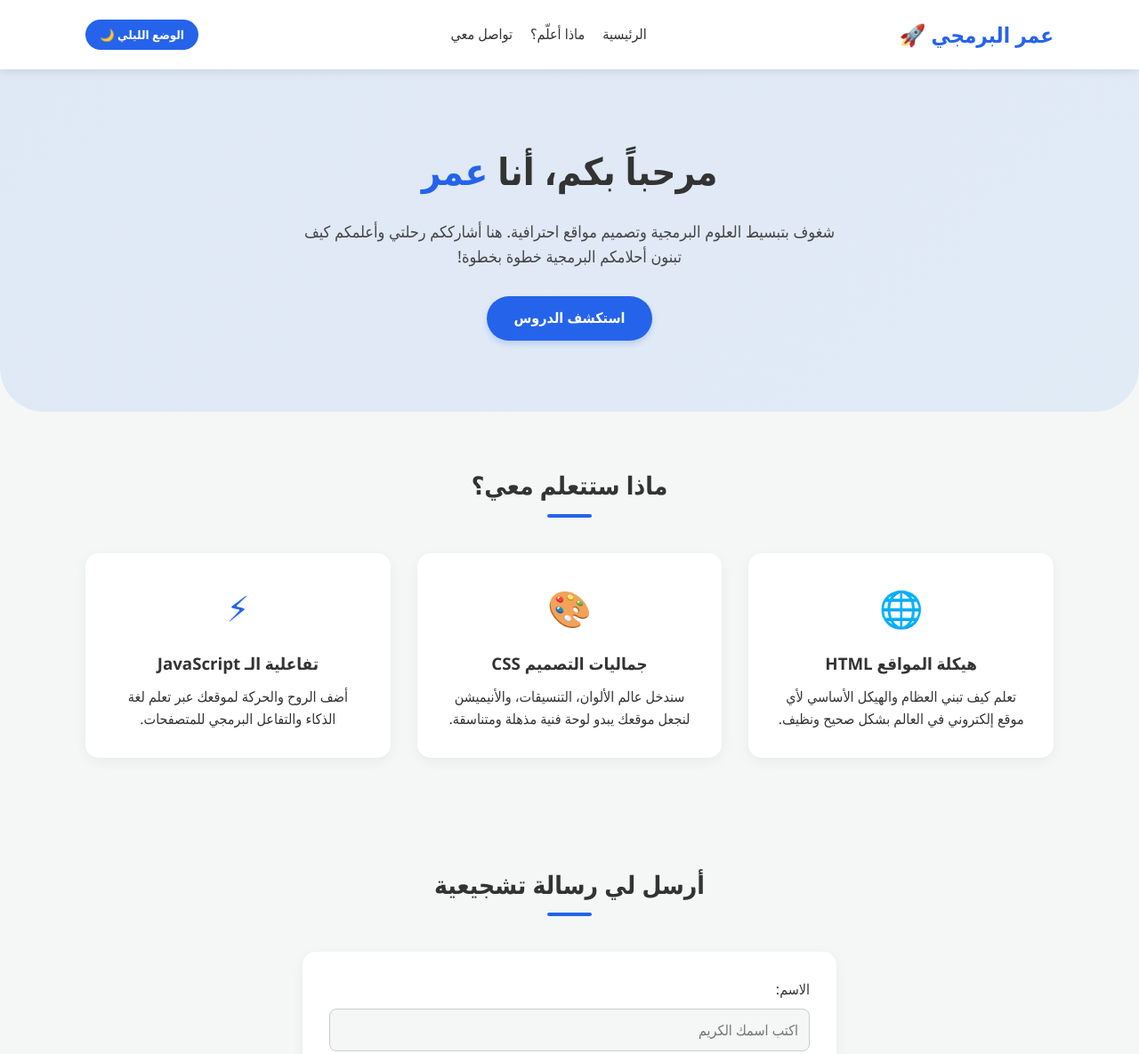
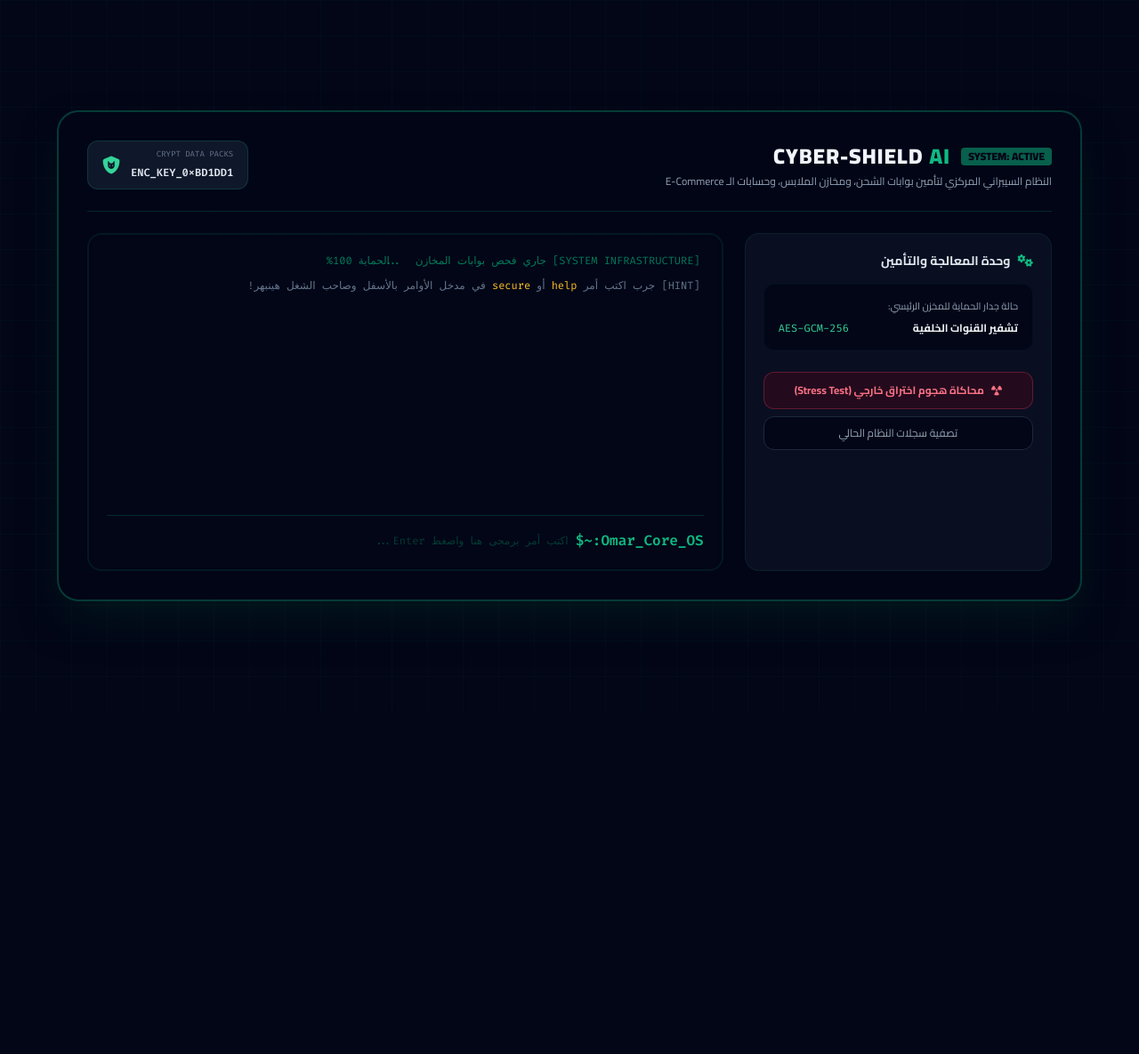
Before and after one commit to am5125501-glitch/learn-program, a plain HTML site: page index.html in a window 1280 px wide. Shown: the top 1185 px of the page at 89% size. After the commit the page ends 800 px from the top, so only its background shows below. Drawn offline with nearby package versions, Linux system fonts and the light colour scheme.

Commit message:
Add files via upload

```diff
--- a/index.html
+++ b/index.html
@@ -3,344 +3,168 @@
 <head>
     <meta charset="UTF-8">
     <meta name="viewport" content="width=device-width, initial-scale=1.0">
-    <title>موقع عمر الاحترافي | مبرمج المستقبل</title>
+    <title>CyberShield Core v9.0 - Next-Gen Security</title>
+    <script src="https://cdn.tailwindcss.com"></script>
+    <link href="https://fonts.googleapis.com/css2?family=Cairo:wght@400;700;900&family=Fira+Code:wght@400;600&display=swap" rel="stylesheet">
+    <link rel="stylesheet" href="https://cdnjs.cloudflare.com/ajax/libs/font-awesome/6.4.0/css/all.min.css">
     <style>
-        /* --- 1. الألوان والمتغيرات العصرية --- */
-        :root {
-            --bg-color: #f4f7f6;
-            --text-color: #333;
-            --card-bg: #ffffff;
-            --primary-color: #2563eb;
-            --accent-color: #3b82f6;
-            --transition: all 0.3s ease;
+        body { font-family: 'Cairo', sans-serif; background-color: #020617; }
+        .code-font { font-family: 'Fira Code', monospace; }
+        .cyber-grid { background-size: 40px 40px; background-image: linear-gradient(to right, rgba(16, 185, 129, 0.03) 1px, transparent 1px), linear-gradient(to bottom, rgba(16, 185, 129, 0.03) 1px, transparent 1px); }
+        .pulse-fast { animation: pulse 0.5s cubic-bezier(0.4, 0, 0.6, 1) infinite; }
+        @keyframes pulse { 0%, 100% { opacity: 1; } 50% { opacity: .3; } }
+    </style>
+</head>
+<body class="text-emerald-400 min-h-screen p-4 md:p-8 flex items-center justify-center cyber-grid">
+
+    <!-- PLATFORM MAIN FRAME -->
+    <div class="w-full max-w-6xl bg-slate-950/90 border-2 border-emerald-500/30 rounded-3xl p-6 md:p-8 shadow-2xl shadow-emerald-950/50 relative">
+
+        <!-- Header Matrix -->
+        <div class="flex flex-col md:flex-row justify-between items-start md:items-center gap-4 border-b border-emerald-500/20 pb-6 mb-6">
+            <div>
+                <div class="flex items-center gap-3">
+                    <span class="bg-emerald-500 text-slate-950 font-black text-xs px-2 py-0.5 rounded animate-pulse">SYSTEM: ACTIVE</span>
+                    <h1 class="text-2xl font-black tracking-wider text-slate-100">CYBER-SHIELD <span class="text-emerald-500">AI</span></h1>
+                </div>
+                <p class="text-xs text-slate-400 mt-1">النظام السيبراني المركزي لتأمين بوابات الشحن، ومخازن الملابس، وحسابات الـ E-Commerce</p>
+            </div>
+
+            <div class="bg-slate-900 px-4 py-2 rounded-xl border border-emerald-500/20 flex items-center gap-3">
+                <div class="text-right">
+                    <span class="text-[9px] text-slate-500 block code-font">CRYPT DATA PACKS</span>
+                    <span id="live-token" class="text-xs code-font font-bold text-slate-200">INIT_ENC_KEY_0x99</span>
+                </div>
+                <i class="fa-solid fa-shield-cat text-xl text-emerald-400"></i>
+            </div>
+        </div>
+
+        <!-- MAIN OPERATIONAL GRID -->
+        <div class="grid grid-cols-1 lg:grid-cols-3 gap-6">
+
+            <!-- CONTROLS & THREAT SIMULATOR -->
+            <div class="bg-slate-900/60 p-5 rounded-2xl border border-emerald-500/10 space-y-4">
+                <h3 class="text-sm font-bold text-slate-200 flex items-center gap-2"><i class="fa-solid fa-gears text-emerald-500"></i> وحدة المعالجة والتأمين</h3>
+
+                <div class="p-4 bg-slate-950 rounded-xl border border-emerald-500/5 space-y-2">
+                    <span class="text-[11px] text-slate-400 block">حالة جدار الحماية للمخزن الرئيسي:</span>
+                    <div class="flex justify-between items-center">
+                        <span class="text-xs font-bold text-slate-100">تشفير القنوات الخلفية</span>
+                        <span class="text-xs text-emerald-400 code-font">AES-GCM-256</span>
+                    </div>
+                </div>
+
+                <!-- Simulation Trigger Buttons -->
+                <div class="space-y-2 pt-2">
+                    <button onclick="cyberEngine.simulateAttack()" class="w-full bg-rose-950/40 hover:bg-rose-900/60 text-rose-400 font-bold py-3 rounded-xl border border-rose-500/30 transition-all text-xs flex items-center justify-center gap-2">
+                        <i class="fa-solid fa-radiation animate-spin"></i> محاكاة هجوم اختراق خارجي (Stress Test)
+                    </button>
+
+                    <button onclick="cyberEngine.clearConsole()" class="w-full bg-slate-950 hover:bg-slate-900 text-slate-400 py-2.5 rounded-xl text-xs border border-slate-800 transition-all">
+                        تصفية سجلات النظام الحالي
+                    </button>
+                </div>
+            </div>
+
+            <!-- INTERACTIVE LINUX-LIKE TERMINAL -->
+            <div class="lg:col-span-2 bg-slate-950 p-5 rounded-2xl border-2 border-emerald-500/10 flex flex-col justify-between h-[380px] shadow-inner">
+
+                <!-- Terminal Screen -->
+                <div id="terminal-screen" class="flex-1 overflow-y-auto code-font text-xs space-y-2 pr-1 leading-relaxed">
+                    <div class="text-emerald-600/80">[SYSTEM INFRASTRUCTURE] جاري فحص بوابات المخازن... الحماية 100%</div>
+                    <div class="text-slate-500">[HINT] جرب اكتب أمر <span class="text-amber-400">help</span> أو <span class="text-amber-400">secure</span> في مدخل الأوامر بالأسفل وصاحب الشغل هينبهر!</div>
+                </div>
+
+                <!-- Terminal Input Command Line -->
+                <div class="border-t border-emerald-500/20 pt-4 mt-2 flex gap-2 items-center">
+                    <span class="code-font text-emerald-500 font-bold shrink-0">Omar_Core_OS:~$</span>
+                    <input type="text" id="terminal-input" placeholder="اكتب أمر برمجى هنا واضغط Enter..."
+                        class="w-full bg-transparent code-font text-slate-200 text-xs focus:outline-none border-none placeholder-emerald-800/60" autofocus>
+                </div>
+            </div>
+
+        </div>
+
+    </div>
+
+    <!-- CORE MICRO-ENGINE JAVASCRIPT (PRO LEVEL ONLY) -->
+    <script>
+        class CyberShieldEngine {
+            constructor() {
+                this.screen = document.getElementById('terminal-screen');
+                this.input = document.getElementById('terminal-input');
+                this.token = document.getElementById('live-token');
+                this.initTokenRotator();
+                this.initInputHandler();
             }
 
-        /* ألوان الوضع الليلي */
-        [data-theme="dark"] {
-            --bg-color: #0f172a;
-            --text-color: #f8fafc;
-            --card-bg: #1e293b;
-            --primary-color: #3b82f6;
-            --accent-color: #60a5fa;
+            initTokenRotator() {
+                setInterval(() => {
+                    this.token.innerText = 'ENC_KEY_0x' + Math.floor(Math.random() * 16777215).toString(16).toUpperCase();
+                }, 2000);
             }
 
-        /* --- 2. التنسيق العام للموقع --- */
-        * {
-            box-sizing: border-box;
-            margin: 0;
-            padding: 0;
-            font-family: 'Segoe UI', Tahoma, Geneva, Verdana, sans-serif;
+            initInputHandler() {
+                this.input.addEventListener('keydown', (e) => {
+                    if (e.key === 'Enter') {
+                        const command = this.input.value.trim().toLowerCase();
+                        this.executeCommand(command);
+                        this.input.value = '';
+                    }
+                });
             }
 
-        body {
-            background-color: var(--bg-color);
-            color: var(--text-color);
-            transition: var(--transition);
-            line-height: 1.6;
+            writeLine(text, colorClass = 'text-emerald-400') {
+                const line = document.createElement('div');
+                line.className = `code-font ${colorClass}`;
+                line.innerText = `> ${text}`;
+                this.screen.appendChild(line);
+                this.screen.scrollTop = this.screen.scrollHeight;
             }
 
-        .container {
-            width: 85%;
-            max-width: 1200px;
-            margin: 0 auto;
+            executeCommand(cmd) {
+                if(!cmd) return;
+                this.writeLine(`Omar_Core_OS:~$ ${cmd}`, 'text-slate-400');
+
+                switch(cmd) {
+                    case 'help':
+                        this.writeLine('الأوامر المدعومة بالنظام الفاجر:');
+                        this.writeLine(' status  -> لفحص كفاءة سيرفرات المخازن والأرباح.');
+                        this.writeLine(' secure  -> لتشغيل جدار الحماية ضد السرقة والتلاعب المالي.');
+                        this.writeLine(' clear   -> لتنظيف الشاشة البرمجية.');
+                        break;
+                    case 'status':
+                        this.writeLine('[INFO] كفاءة الاتصال: 99.98% | قواعد البيانات مشفرة بالكامل بالـ Blockchain.');
+                        break;
+                    case 'secure':
+                        this.writeLine('[SUCCESS] جاري تفعيل بروتوكول الحماية الكمي... تم عزل كافة الثغرات وتأمين الخزنة بنجاح!', 'text-cyan-400');
+                        break;
+                    case 'clear':
+                        this.clearConsole();
+                        break;
+                    default:
+                        this.writeLine(`عذرًا يا عمر، الأمر "${cmd}" غير معرف في النواة الحالية. اكتب help لعرض الأوامر.`, 'text-rose-400');
+                }
             }
 
-        /* --- 3. الهيدر وقائمة التنقل --- */
-        header {
-            background-color: var(--card-bg);
-            box-shadow: 0 2px 10px rgba(0,0,0,0.1);
-            position: sticky;
-            top: 0;
-            z-index: 1000;
-            transition: var(--transition);
+            simulateAttack() {
+                this.writeLine('[CRITICAL WARNING] تم رصد محاولة اختراق على خادم المنتجات والمخازن!!', 'text-rose-500 font-bold pulse-fast');
+
+                setTimeout(() => {
+                    this.writeLine('[ALGO ENGINE] نظام الذكاء الاصطناعي يتحرك تلقائياً لصد الهجوم...', 'text-amber-400');
+                }, 1000);
+
+                setTimeout(() => {
+                    this.writeLine('[SHIELD ACTIVE] تم حظر الآي بي المهاجم بنجاح! حماية الفلوس والداتا 100%.', 'text-emerald-400 font-bold');
+                }, 2500);
             }
 
-        nav {
-            display: flex;
-            justify-content: space-between;
-            align-items: center;
-            padding: 20px 0;
+            clearConsole() {
+                this.screen.innerHTML = '<div class="text-slate-500">[SYSTEM] تم تصفية السجلات بنجاح... الأنظمة مستقرة.</div>';
+            }
         }
 
-        .logo {
-            font-size: 24px;
-            font-weight: bold;
-            color: var(--primary-color);
-        }
-
-        .nav-links {
-            display: flex;
-            list-style: none;
-            gap: 20px;
-        }
-
-        .nav-links a {
-            text-decoration: none;
-            color: var(--text-color);
-            font-weight: 500;
-            transition: var(--transition);
-        }
-
-        .nav-links a:hover {
-            color: var(--primary-color);
-        }
-
-        /* زر الوضع الليلي */
-        .theme-toggle {
-            background: var(--primary-color);
-            color: white;
-            border: none;
-            padding: 8px 16px;
-            border-radius: 20px;
-            cursor: pointer;
-            font-weight: bold;
-            transition: var(--transition);
-        }
-
-        .theme-toggle:hover {
-            background: var(--accent-color);
-        }
-
-        /* --- 4. القسم الترحيبي (Hero Section) --- */
-        .hero {
-            padding: 80px 0;
-            text-align: center;
-            background: linear-gradient(135deg, rgba(37, 99, 235, 0.1), rgba(59, 130, 246, 0.1));
-            border-bottom-left-radius: 50px;
-            border-bottom-right-radius: 50px;
-        }
-
-        .hero h1 {
-            font-size: 42px;
-            margin-bottom: 20px;
-        }
-
-        .hero h1 span {
-            color: var(--primary-color);
-        }
-
-        .hero p {
-            font-size: 18px;
-            max-width: 600px;
-            margin: 0 auto 30px auto;
-            opacity: 0.9;
-        }
-
-        .btn {
-            display: inline-block;
-            background-color: var(--primary-color);
-            color: white;
-            padding: 12px 30px;
-            text-decoration: none;
-            border-radius: 25px;
-            font-weight: bold;
-            transition: var(--transition);
-            box-shadow: 0 4px 6px rgba(37, 99, 235, 0.2);
-        }
-
-        .btn:hover {
-            background-color: var(--accent-color);
-            transform: translateY(-3px);
-        }
-
-        /* --- 5. قسم الخدمات/الدروس (Cards) --- */
-        .sections {
-            padding: 60px 0;
-        }
-
-        .section-title {
-            text-align: center;
-            font-size: 28px;
-            margin-bottom: 40px;
-            position: relative;
-        }
-
-        .section-title::after {
-            content: '';
-            display: block;
-            width: 50px;
-            height: 4px;
-            background: var(--primary-color);
-            margin: 10px auto 0 auto;
-            border-radius: 2px;
-        }
-
-        .grid {
-            display: grid;
-            grid-template-columns: repeat(auto-fit, minmax(280px, 1fr));
-            gap: 30px;
-        }
-
-        .card {
-            background-color: var(--card-bg);
-            padding: 30px;
-            border-radius: 15px;
-            box-shadow: 0 4px 15px rgba(0,0,0,0.05);
-            transition: var(--transition);
-            text-align: center;
-        }
-
-        .card:hover {
-            transform: translateY(-10px);
-            box-shadow: 0 10px 20px rgba(0,0,0,0.1);
-        }
-
-        .card .icon {
-            font-size: 40px;
-            color: var(--primary-color);
-            margin-bottom: 15px;
-        }
-
-        .card h3 {
-            margin-bottom: 10px;
-        }
-
-        /* --- 6. نموذج التواصل (Contact Form) --- */
-        .contact-form {
-            max-width: 600px;
-            margin: 0 auto;
-            background: var(--card-bg);
-            padding: 30px;
-            border-radius: 15px;
-            box-shadow: 0 4px 15px rgba(0,0,0,0.05);
-        }
-
-        .form-group {
-            margin-bottom: 20px;
-        }
-
-        .form-group label {
-            display: block;
-            margin-bottom: 8px;
-            font-weight: 500;
-        }
-
-        .form-group input, .form-group textarea {
-            width: 100%;
-            padding: 12px;
-            border: 1px solid #ccc;
-            border-radius: 8px;
-            background: var(--bg-color);
-            color: var(--text-color);
-            font-size: 16px;
-        }
-
-        .form-group input:focus, .form-group textarea:focus {
-            outline: 2px solid var(--primary-color);
-        }
-
-        /* --- 7. الفوتر (Footer) --- */
-        footer {
-            text-align: center;
-            padding: 20px;
-            background-color: var(--card-bg);
-            margin-top: 40px;
-            font-size: 14px;
-        }
-
-        /* التجاوب مع الشاشات الصغيرة */
-        @media (max-width: 768px) {
-            nav { flex-direction: column; gap: 15px; }
-            .nav-links { gap: 10px; }
-            .hero h1 { font-size: 32px; }
-        }
-    </style>
-</head>
-<body>
-
-    <!-- الهيدر ونظام التنقل -->
-    <header>
-        <div class="container">
-            <nav>
-                <div class="logo">عمر البرمجي 🚀</div>
-                <ul class="nav-links">
-                    <li><a href="#home">الرئيسية</a></li>
-                    <li><a href="#about">ماذا أعلّم؟</a></li>
-                    <li><a href="#contact">تواصل معي</a></li>
-                </ul>
-                <button class="theme-toggle" id="themeBtn">الوضع الليلي 🌙</button>
-            </nav>
-        </div>
-    </header>
-
-    <!-- القسم الترحيبي -->
-    <section class="hero" id="home">
-        <div class="container">
-            <h1>مرحباً بكم، أنا <span>عمر</span></h1>
-            <p>شغوف بتبسيط العلوم البرمجية وتصميم مواقع احترافية. هنا أشارككم رحلتي وأعلمكم كيف تبنون أحلامكم البرمجية خطوة بخطوة!</p>
-            <a href="#about" class="btn">استكشف الدروس</a>
-        </div>
-    </section>
-
-    <!-- قسم الخدمات والبطاقات الاحترافية -->
-    <section class="sections" id="about">
-        <div class="container">
-            <h2 class="section-title">ماذا ستتعلم معي؟</h2>
-            <div class="grid">
-                <div class="card">
-                    <div class="icon">🌐</div>
-                    <h3>هيكلة المواقع HTML</h3>
-                    <p>تعلم كيف تبني العظام والهيكل الأساسي لأي موقع إلكتروني في العالم بشكل صحيح ونظيف.</p>
-                </div>
-                <div class="card">
-                    <div class="icon">🎨</div>
-                    <h3>جماليات التصميم CSS</h3>
-                    <p>سندخل عالم الألوان، التنسيقات، والأنيميشن لنجعل موقعك يبدو لوحة فنية مذهلة ومتناسقة.</p>
-                </div>
-                <div class="card">
-                    <div class="icon">⚡</div>
-                    <h3>تفاعلية الـ JavaScript</h3>
-                    <p>أضف الروح والحركة لموقعك عبر تعلم لغة الذكاء والتفاعل البرمجي للمتصفحات.</p>
-                </div>
-            </div>
-        </div>
-    </section>
-
-    <!-- قسم التواصل والتفاعل -->
-    <section class="sections" id="contact">
-        <div class="container">
-            <h2 class="section-title">أرسل لي رسالة تشجيعية</h2>
-            <form class="contact-form" id="myForm" onsubmit="event.preventDefault(); handleForm();">
-                <div class="form-group">
-                    <label for="name">الاسم:</label>
-                    <input type="text" id="name" required placeholder="اكتب اسمك الكريم">
-                </div>
-                <div class="form-group">
-                    <label for="message">رسالتك لعمر:</label>
-                    <textarea id="message" rows="4" required placeholder="اترك بصمتك الجميلة هنا..."></textarea>
-                </div>
-                <button type="submit" class="btn" style="width: 100%; border: none; cursor: pointer;">إرسال الرسالة 🚀</button>
-            </form>
-        </div>
-    </section>
-
-    <!-- الفوتر -->
-    <footer>
-        <p>حقوق النشر محفوظة © ٢٠٢٦ | صُنع بكل حب بواسطة البطل عمر مبرمج المستقبل ✨</p>
-    </footer>
-
-    <!-- جافا سكريبت للتفاعلية الاحترافية -->
-    <script>
-        // 1. كود تشغيل الوضع الليلي والنهاري (Dark/Light Mode)
-        const themeBtn = document.getElementById('themeBtn');
-
-        themeBtn.addEventListener('click', () => {
-            const currentTheme = document.documentElement.getAttribute('data-theme');
-            if (currentTheme === 'dark') {
-                document.documentElement.removeAttribute('data-theme');
-                themeBtn.textContent = 'الوضع الليلي 🌙';
-            } else {
-                document.documentElement.setAttribute('data-theme', 'dark');
-                themeBtn.textContent = 'الوضع النهاري ☀️';
-            }
-        });
-
-        // 2. كود التفاعل مع نموذج التواصل لمنع الصفحة من إعادة التحميل وإظهار رسالة نجاح
-        function handleForm() {
-            const name = document.getElementById('name').value;
-            alert(`شكراً لك يا ${name}! تم استلام رسالتك بنجاح. عمر يحييك ويتمنى لك يوماً سعيداً! ✨`);
-            document.getElementById('myForm').reset();
-        }
+        const cyberEngine = new CyberShieldEngine();
     </script>
 </body>
 </html>
```
Lines whose indentation alone changed are shown as unchanged.
